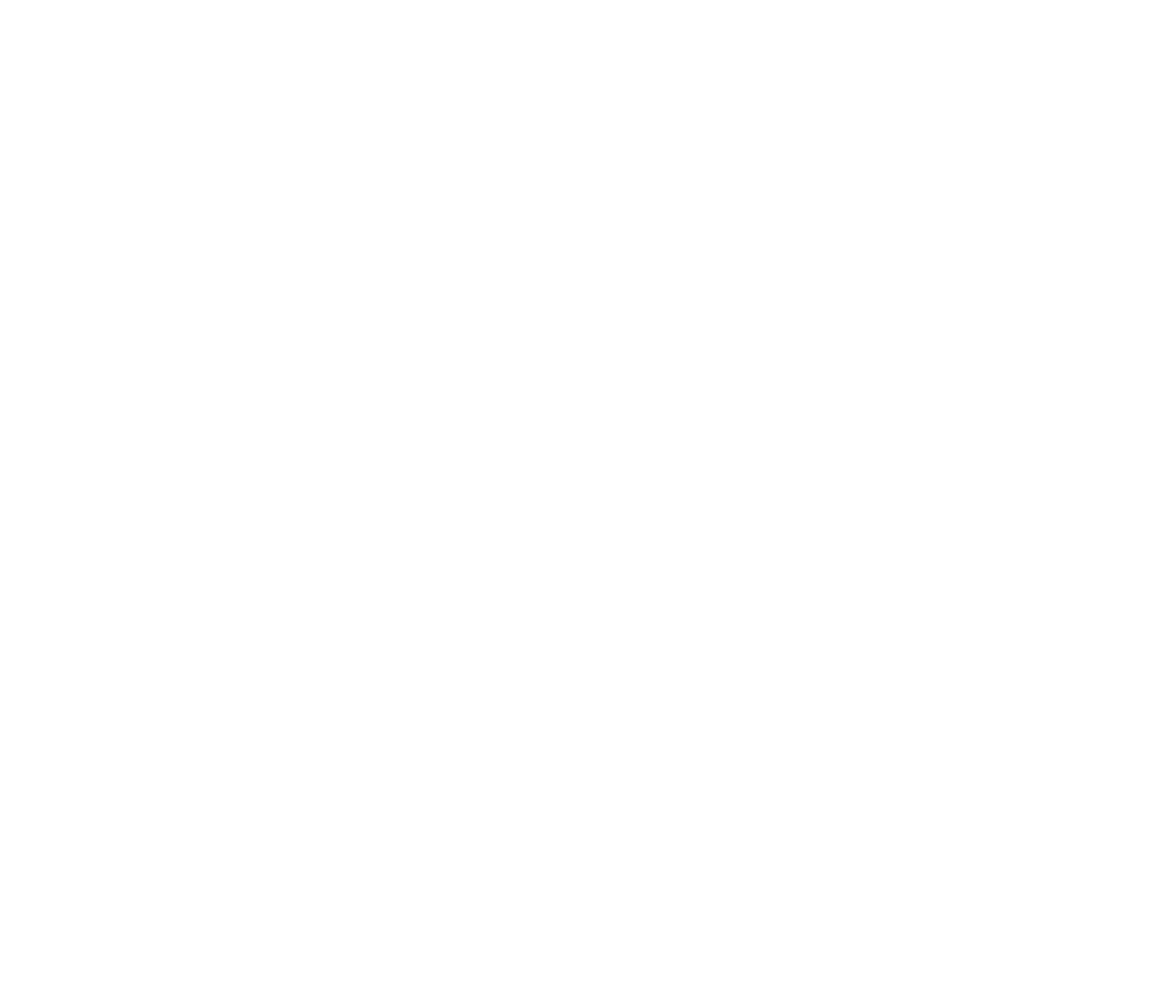
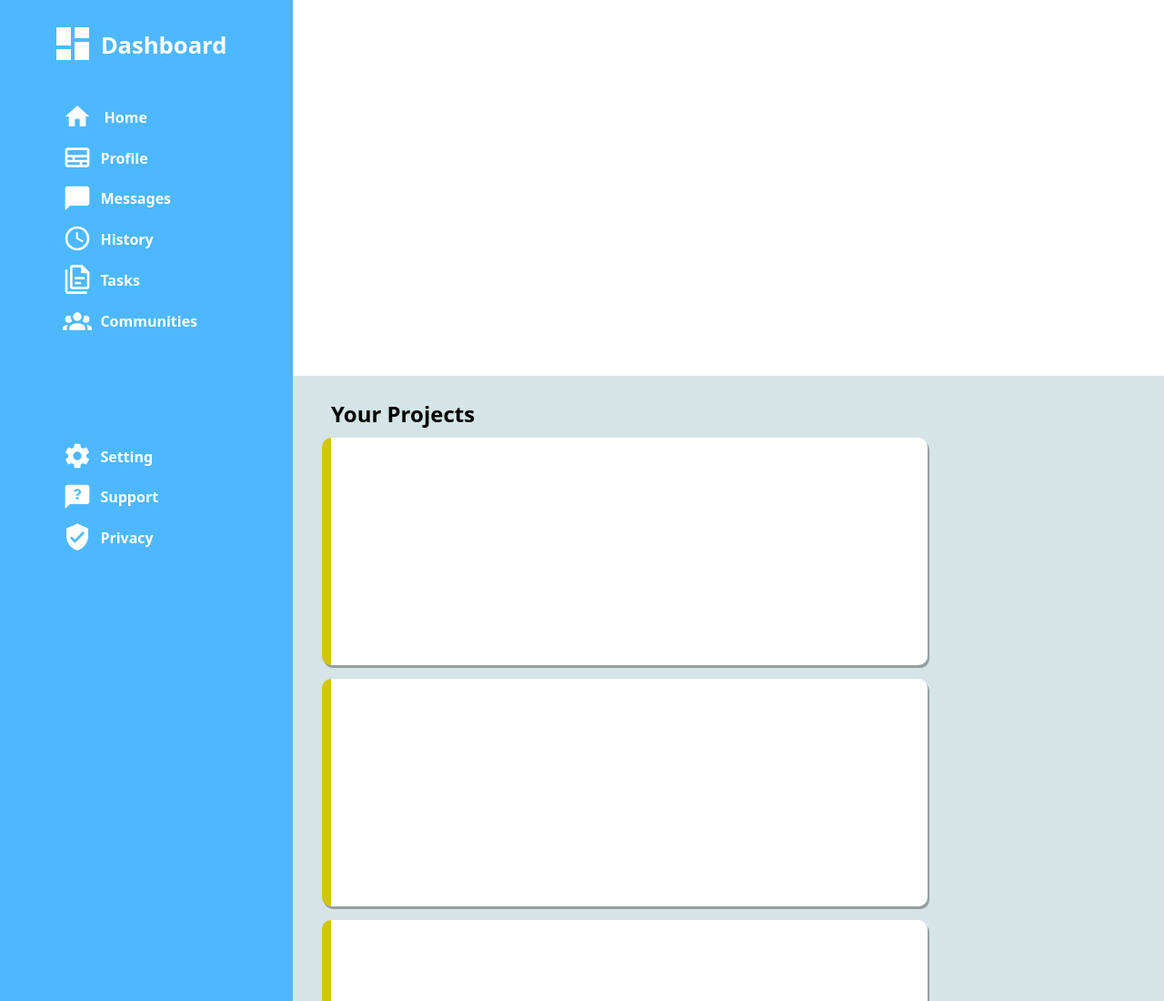
Before and after one commit to Stan-tab/Admin-dashboard, a plain HTML site: page index.html in a window 1280 px wide. Shown: the top 1100 px of the page at 91% size. Before the commit the page ends 800 px from the top, so only its background shows below. Drawn offline with Linux system fonts and the light colour scheme.

Commit message:
feat: add some UI

```diff
--- a/index.html
+++ b/index.html
@@ -8,6 +8,37 @@
 </head>
 <body>
     <div class="container">
+        <div class="dashboard">
+            <p><img src="./assets/view-dashboard.svg" alt=""> Dashboard</p>
+            <ul>
+                <li><a href="#"><img src="./assets/home.svg" alt="img of home"> Home</a></li>
+                <li><a href="#"><img src="./assets/id-card.svg" alt="profile icon">Profile</a></li>
+                <li><a href="#"><img src="./assets/message.svg" alt="Message icon">Messages</a></li>
+                <li><a href="#"><img src="./assets/clock-time-four-outline.svg" alt="History icon">History</a></li>
+                <li><a href="#"><img src="./assets/file-document-multiple-outline.svg" alt="Tasks icon">Tasks</a></li>
+                <li><a href="#"><img src="./assets/account-group.svg" alt="Communities icon">Communities</a></li>
+            </ul>
+            <ul>
+                <li><a href="#"><img src="./assets/cog.svg" alt="">Setting</a></li>
+                <li><a href="#"><img src="./assets/message-question.svg" alt="">Support</a></li>
+                <li><a href="#"><img src="./assets/shield-check.svg" alt="">Privacy</a></li>
+            </ul>
+        </div>
+        <div class="topnav"></div>
+        <div class="content">
+            <div class="yaLoh">
+                <p>Your Projects</p>
+                <div class="mainbar">
+                    <div class="card"></div>
+                    <div class="card"></div>
+                    <div class="card"></div>
+                    <div class="card"></div>
+                    <div class="card"></div>
+                    <div class="card"></div>
+                </div>
+            </div>
+            <div class="sidebar"></div>
+        </div>
     </div>
 </body>
 </html>
--- a/style.css
+++ b/style.css
@@ -1,3 +1,111 @@
+:root {
+    font-family: system-ui, -apple-system, BlinkMacSystemFont, 'Segoe UI', Roboto, Oxygen, Ubuntu, Cantarell, 'Open Sans', 'Helvetica Neue', sans-serif;
+}
+
+body{
+    padding: 0;
+    margin: 0;
+}
+
 .container {
     display: grid;
+    /* grid-template-columns: 1fr 4fr; */
+    grid-template: 1fr 4fr/ 1fr 5fr;
 }
+
+.dashboard {
+    background-color: aqua;
+    padding-left: 3.5rem;
+    padding-right: 1rem;
+    grid-area: 1/1/3/2;
+    background-color: rgb(77, 184, 255);
+    color: white;
+    font-weight: bold;
+    padding-top: 1.5rem;
+    min-width: 250px;
+}
+
+.dashboard p {
+    font-size: 1.6rem;
+    margin: 0;
+}
+
+p img{
+    height: 3rem;
+    vertical-align: middle;
+    padding-bottom: 0.5rem;
+}
+
+a {
+    text-decoration: none;
+}
+
+.dashboard a{
+    color: white;
+}
+
+ul {
+    list-style-type: none;
+    padding: 0;
+    padding-left: 0.8rem;
+    display: flex;
+    flex-direction: column;
+    gap: 0.5rem;
+    margin-top: 2rem;
+}
+
+li img {
+    height: 2rem;
+    vertical-align: middle;
+    padding-bottom: 0.3rem;
+    margin-right: 0.6rem;
+}
+
+.dashboard ul+ul {
+    padding-top: 5rem;
+}
+
+.content {
+    background-color: rgb(213, 228, 230);
+    grid-area: 2/2/3/3;
+    display: flex;
+}
+
+.yaLoh{
+    flex: 4;
+    padding: 10px;
+    padding-left: 2rem;
+}
+
+.yaLoh > p{
+    font-weight: bold;
+    font-size: 1.5rem;
+    padding-top: 0.3rem;
+    margin: 10px;
+}
+
+.mainbar{
+    display: grid;
+    gap: 15px;
+    grid-template-columns: repeat(auto-fit, minmax(400px, 1fr));
+}
+
+/* .mainbar > p{
+    grid-area: 1/1/2/3;
+    align-self: center;
+    font-weight: bold;
+    font-size: 1.6rem;
+    padding-top: 0.7rem;
+} */
+
+.card {
+    height: 250px;
+    background-color: white;
+    border-radius: 10px;
+    border-left: 10px solid rgb(211, 197, 9);
+    box-shadow: 2px 3px rgba(0, 0, 0, 0.3)
+}
+
+.sidebar{
+    flex: 1.5;
+}
```
Also changed, not shown: assets/account-group.svg (added), assets/alarm-light-outline.svg (added), assets/clock-time-four-outline.svg (added), assets/cog.svg (added), assets/eye-check-outline.svg (added), assets/file-document-multiple-outline.svg (added), assets/home.svg (added), assets/id-card.svg (added), assets/magnify.svg (added), assets/message-question.svg (added), assets/message.svg (added), assets/shield-check.svg (added), assets/source-fork.svg (added), assets/star-check.svg (added), 1 more files.
